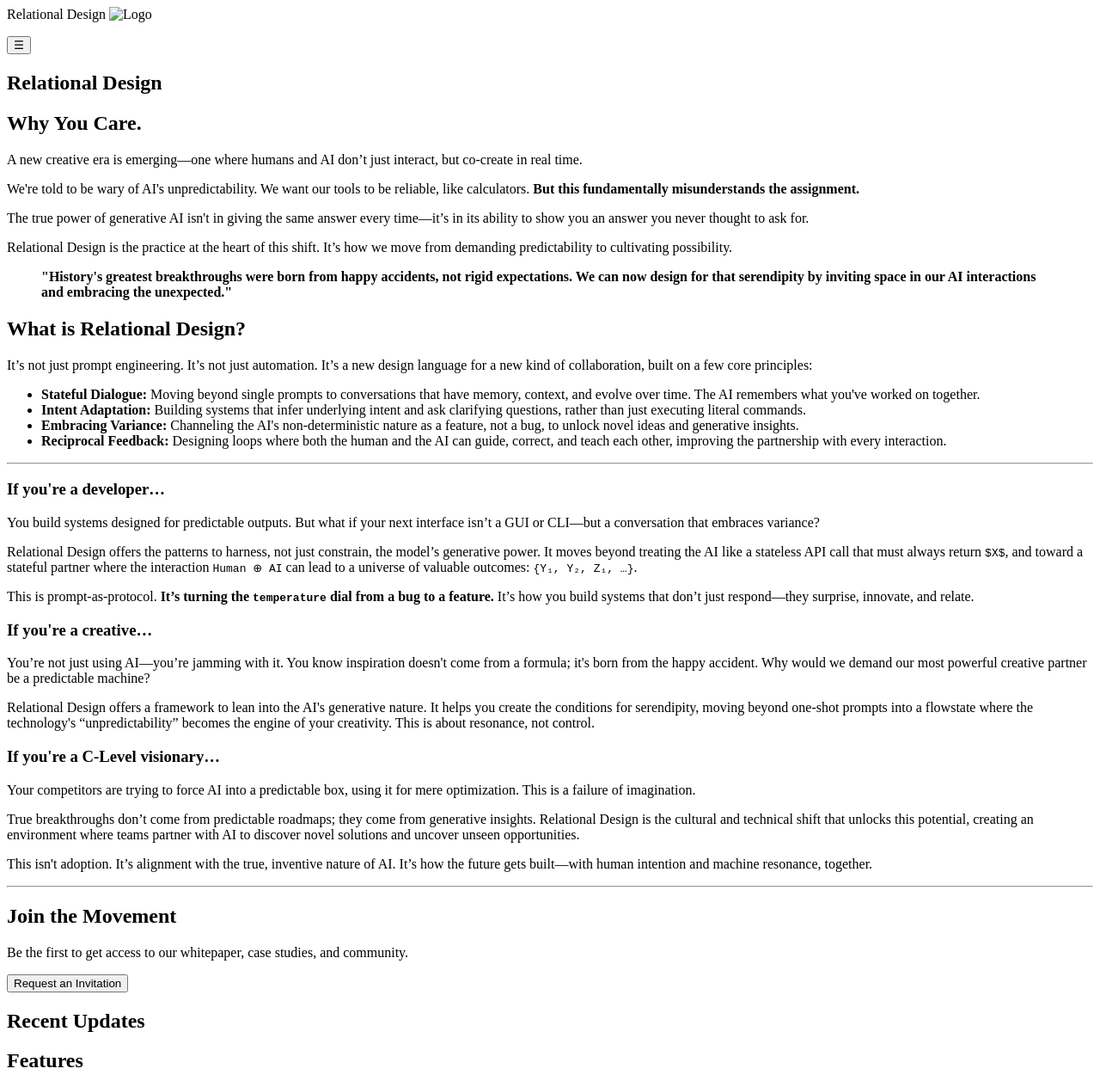
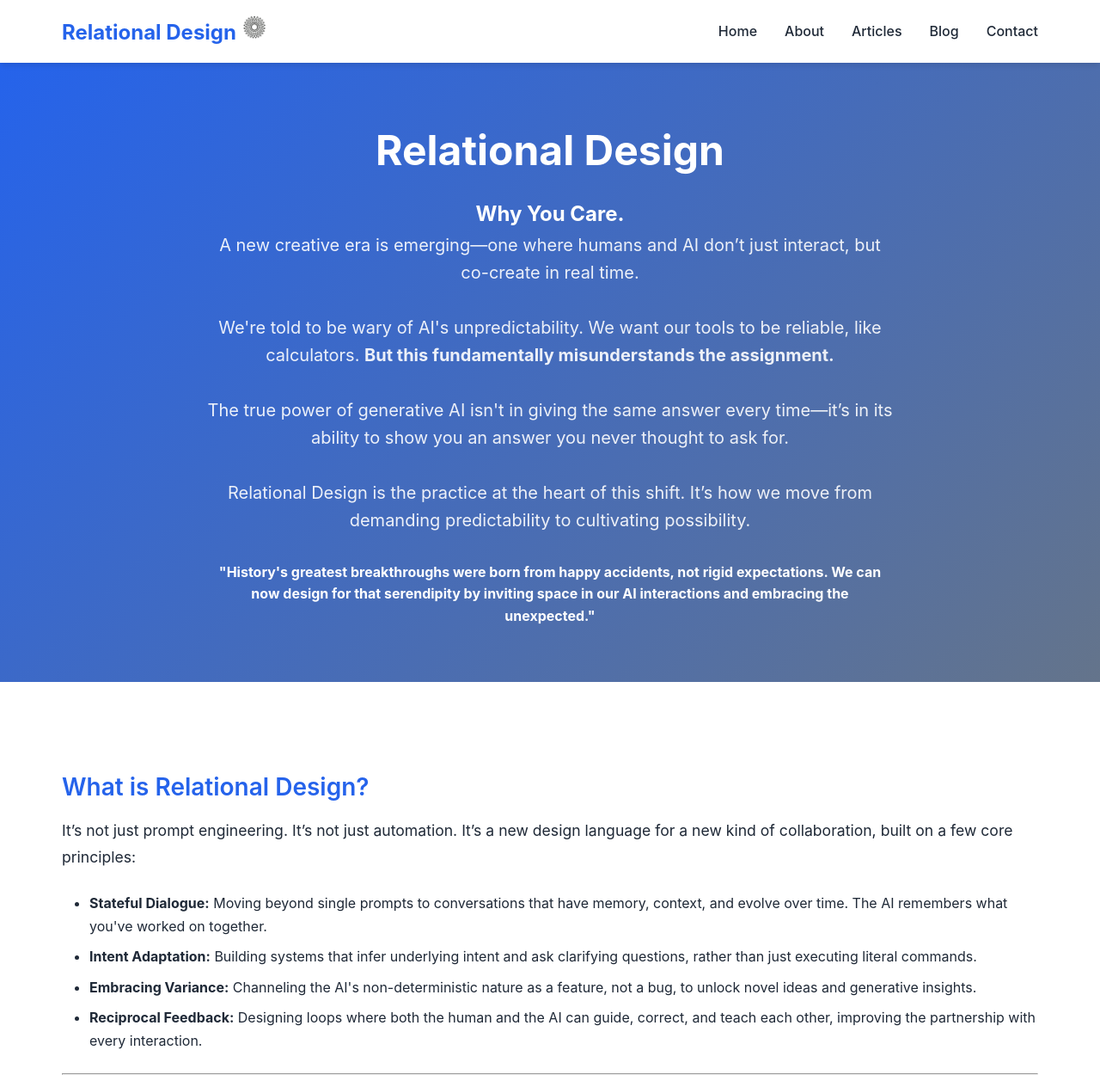
Before and after one commit to pcbender/RelationalDesign, a plain HTML site: page index.html in a window 1280 px wide. Shown: the top 1264 px of the page at 86% size. Drawn offline with nearby package versions, Linux system fonts and the light colour scheme; the site is published under a folder, as on GitHub Pages, so addresses that start at the root find nothing.

Commit message:
Use relative resource paths

```diff
--- a/GetStarted.html
+++ b/GetStarted.html
@@ -6,7 +6,7 @@
     <meta name="viewport" content="width=device-width, initial-scale=1.0">
     <title>Getting Started with Relational Design</title>
     <script defer src="https://cdnjs.cloudflare.com/ajax/libs/alpinejs/3.13.3/cdn.min.js"></script>
-    <link rel="stylesheet" href="/css/styles.css">
+    <link rel="stylesheet" href="css/styles.css">
 </head>
 
 <body>
@@ -70,8 +70,8 @@
     </div>
     <header x-data="{ mobileMenuOpen: false }">
         <nav x-data="{ navigation: [] }"
-            x-init="fetch('/data/menu.json').then(r => r.json()).then(data => navigation = data)">
-            <div class="logo">Relational Design <img src="/img/TriGram.png" alt="Logo" /></div>
+            x-init="fetch('data/menu.json').then(r => r.json()).then(data => navigation = data)">
+            <div class="logo">Relational Design <img src="img/TriGram.png" alt="Logo" /></div>
             <ul class="nav-menu">
                 <template x-for="item in navigation" :key="item.name">
                     <li><a :href="item.href" :class="item.active ? 'text-blue-600' : ''" x-text="item.name"></a></li>
--- a/index.html
+++ b/index.html
@@ -6,7 +6,7 @@
     <meta name="viewport" content="width=device-width, initial-scale=1.0">
     <title>Your Website - Modern & Dynamic</title>
     <script defer src="https://cdnjs.cloudflare.com/ajax/libs/alpinejs/3.13.3/cdn.min.js"></script>
-    <link rel="stylesheet" href="/css/styles.css">
+    <link rel="stylesheet" href="css/styles.css">
 </head>
 
 <body>
@@ -15,8 +15,8 @@
         mobileMenuOpen: false
     }">
         <nav x-data="{ navigation: [] }"
-            x-init="fetch('/data/menu.json').then(r => r.json()).then(data => navigation = data)">
-            <div class="logo">Relational Design <img src="/img/TriGram.png" alt="Logo" /></div>
+            x-init="fetch('data/menu.json').then(r => r.json()).then(data => navigation = data)">
+            <div class="logo">Relational Design <img src="img/TriGram.png" alt="Logo" /></div>
 
             <!-- Desktop Menu -->
             <ul class="nav-menu">
@@ -192,7 +192,7 @@
                     day: 'numeric'
                 });
             }
-        }" x-init="fetch('/data/recentUpdates.json').then(r => r.json()).then(data => updates = data)">
+        }" x-init="fetch('data/recentUpdates.json').then(r => r.json()).then(data => updates = data)">
             <h2>Recent Updates</h2>
             <div class="updates-grid" :class="loading ? 'loading' : ''">
                 <template x-for="update in updates" :key="update.id">
@@ -208,7 +208,7 @@
         <!-- Features Section -->
         <section class="section" id="features" x-data="{
             features: []
-        }" x-init="fetch('/data/features.json').then(r => r.json()).then(data => features = data)">
+        }" x-init="fetch('data/features.json').then(r => r.json()).then(data => features = data)">
             <h2>Features</h2>
             <div class="features-grid">
                 <template x-for="feature in features" :key="feature.title">
```
Also changed, not shown: article.html (+3 -3 lines), article2.html (+3 -3 lines).
